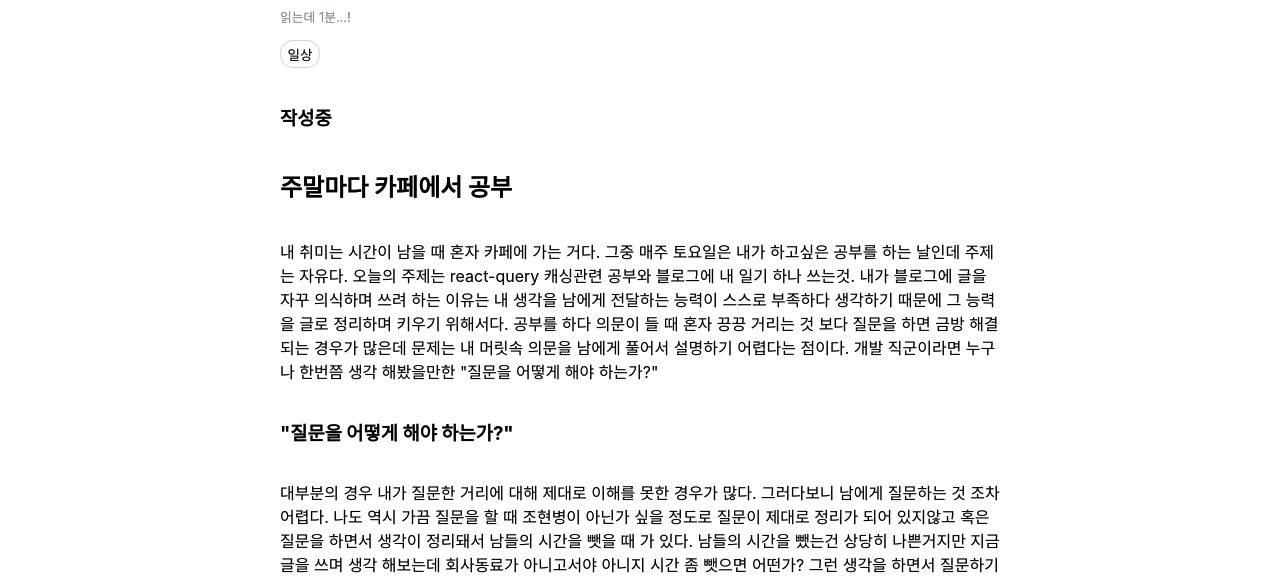
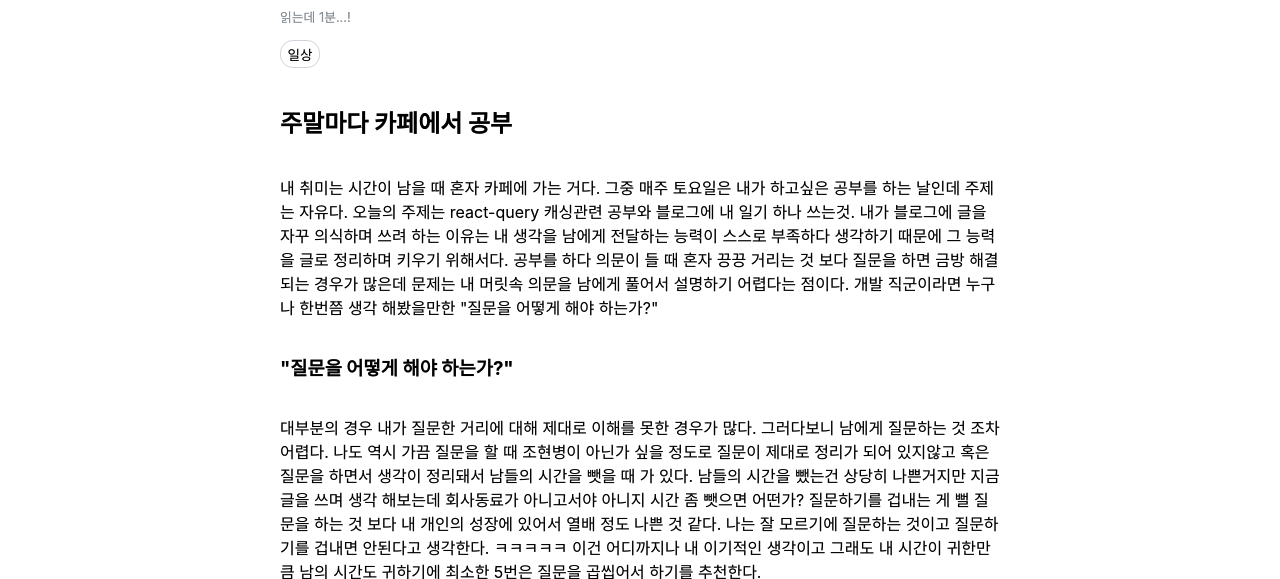
Before and after one commit to Gyumong/gyudev, a Gatsby site: page /blog/mythink in a window 1280 px wide. Shown: the part 221-800 px from the top of the page. Built offline with nearby package versions, Linux system fonts and the light colour scheme; Gatsby itself is replaced by a stand-in of ours; some packages are replaced by stand-ins of ours.

Commit message:
post: 약간 글 수정

```diff
--- a/blog/mythink.mdx
+++ b/blog/mythink.mdx
@@ -5,7 +5,6 @@ coverAlt: "가끔 내 정신이 안녕한가 심히 고민이 된다."
 tags: ["일상"]
 ---
 
-### 작성중
 
 ## 주말마다 카페에서 공부
 
@@ -19,6 +18,6 @@ tags: ["일상"]
 
 대부분의 경우 내가 질문한 거리에 대해 제대로 이해를 못한 경우가 많다. 그러다보니 남에게 질문하는 것 조차 어렵다. 나도 역시 가끔 질문을 할 때
 조현병이 아닌가 싶을 정도로 질문이 제대로 정리가 되어 있지않고 혹은 질문을 하면서 생각이 정리돼서 남들의 시간을 뺏을 때 가 있다.
-남들의 시간을 뺐는건 상당히 나쁜거지만 지금 글을 쓰며 생각 해보는데 회사동료가 아니고서야 아니지 시간 좀 뺏으면 어떤가? 그런 생각을 하면서 질문하기를
-겁내는 게 질문을 삼키는 것보다 백배 나쁜 것 같다. 나는 잘 모르기에 질문하는 것이고 질문하기를 겁내면 안된다고 생각한다.
+남들의 시간을 뺐는건 상당히 나쁜거지만 지금 글을 쓰며 생각 해보는데 회사동료가 아니고서야 아니지 시간 좀 뺏으면 어떤가? 질문하기를
+겁내는 게 뻘 질문을 하는 것 보다 내 개인의 성장에 있어서 열배 정도 나쁜 것 같다. 나는 잘 모르기에 질문하는 것이고 질문하기를 겁내면 안된다고 생각한다.
 ㅋㅋㅋㅋㅋ 이건 어디까지나 내 이기적인 생각이고 그래도 내 시간이 귀한만큼 남의 시간도 귀하기에 최소한 5번은 질문을 곱씹어서 하기를 추천한다.
```
